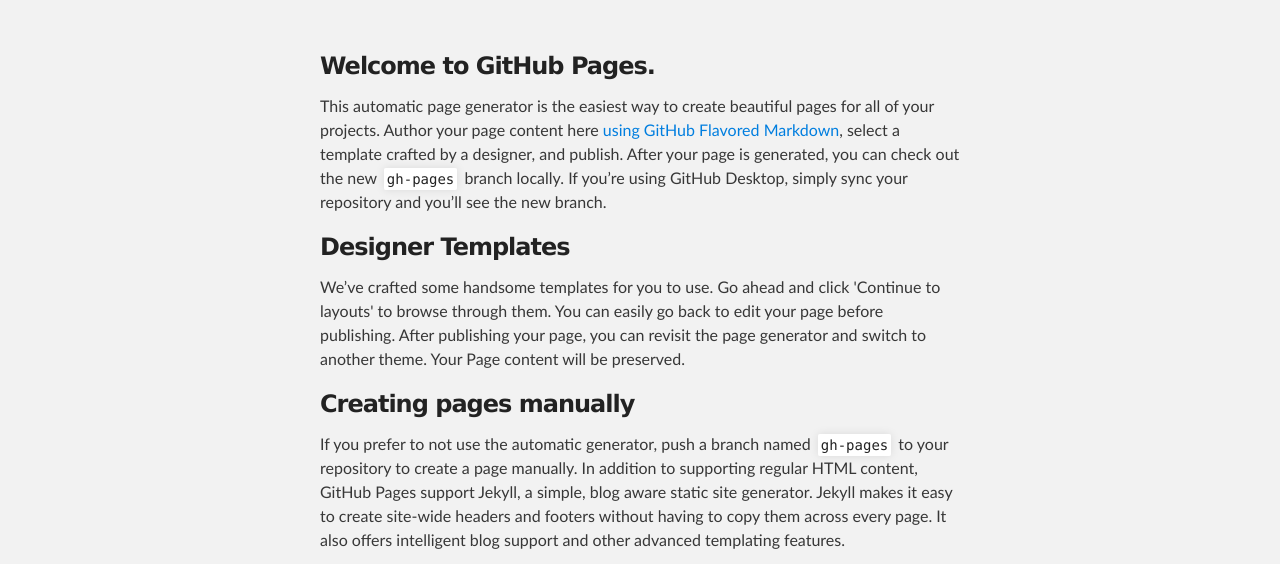
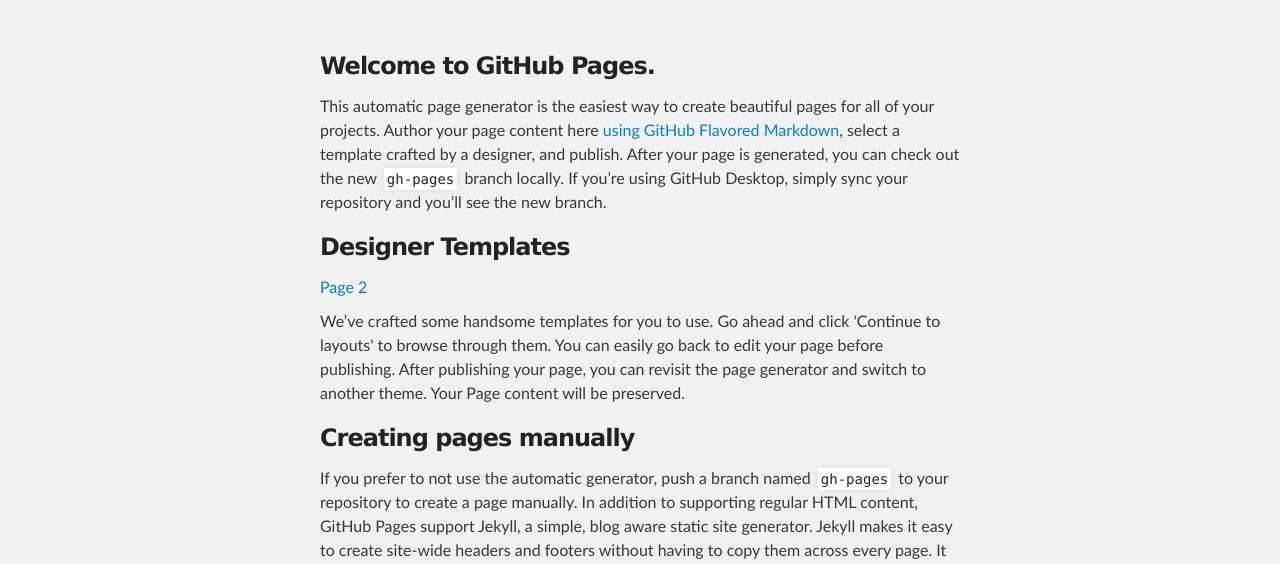
Before and after one commit to monica85rodrigues/monica85rodrigues.github.io, a plain HTML site: page index.html in a window 1280 px wide. Shown: the part 212-776 px from the top of the page. Drawn offline with Linux system fonts and the light colour scheme.

Commit message:
Update index.html

```diff
--- a/index.html
+++ b/index.html
@@ -44,7 +44,7 @@ height="0" width="0" style="display:none;visibility:hidden"></iframe></noscript>
 
 <h3>
 <a id="designer-templates" class="anchor" href="#designer-templates" aria-hidden="true"><span aria-hidden="true" class="octicon octicon-link"></span></a>Designer Templates</h3>
-
+        <a href="page2.html" target="_blank">Page 2</a>
 <p>We’ve crafted some handsome templates for you to use. Go ahead and click 'Continue to layouts' to browse through them. You can easily go back to edit your page before publishing. After publishing your page, you can revisit the page generator and switch to another theme. Your Page content will be preserved.</p>
 
 <h3>
```
